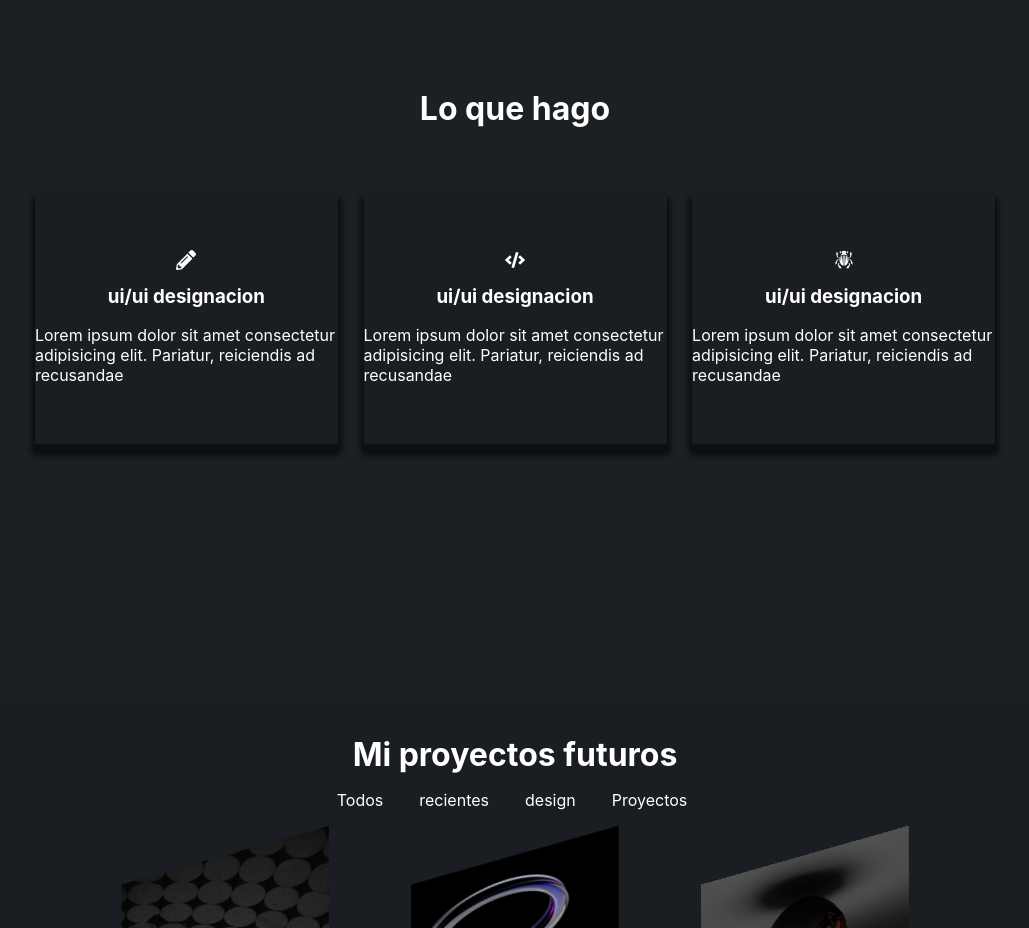
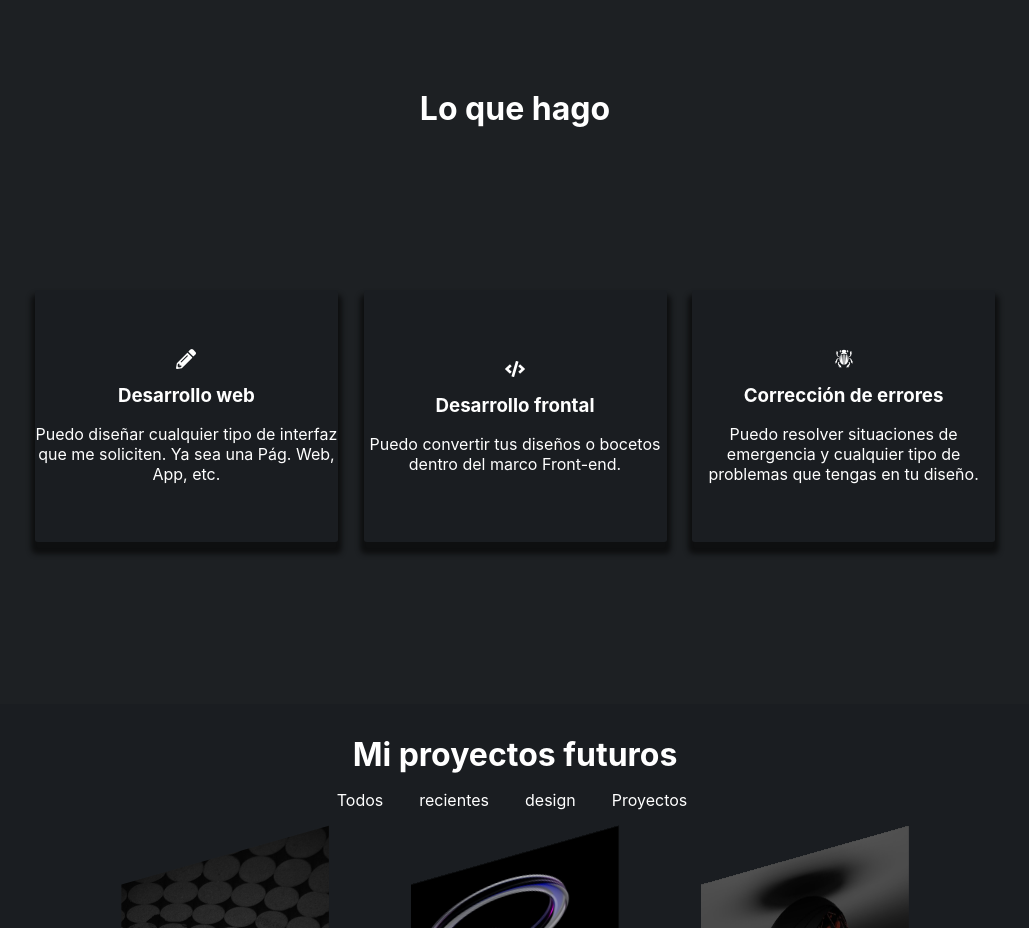
Before and after one commit to Lcdiego/Portfolio, a React (Create React App) app: page / in a window 1280 px wide. Shown: the part 2320-3248 px from the top of the page, without its empty margins (125-1154 px from the left). Built offline with nearby package versions, Linux system fonts and the light colour scheme.

Commit message:
cambio etiquetas

```diff
--- a/src/components/TP-Porfolio/Servicios/Servicios.css
+++ b/src/components/TP-Porfolio/Servicios/Servicios.css
@@ -2,10 +2,6 @@
     margin: 0;
     padding: 0;
     box-sizing: border-box;
-}
-.servicios{
-    width: 100vw;
-    height: 90vh;
 }
 .titulo_Etiqueta{
     display: flex;
@@ -18,22 +14,14 @@
 
 
 }
-.tituloEtiqueta{
-    color: white;
-    margin-bottom: 17px;
-}
-.parrafoEtiqueta{
-    color: white
-}
-
 .seccionServicios{
     width: 100vw;
     height: 72vh;
     background-color:rgb(29,32,35) ;
     display: flex;
     justify-content: center;
-    align-items: flex-start;
-    padding-top: 4%;
+    align-items: center;
+
 
 
 }
@@ -51,6 +39,23 @@
 
 
 }
+.servicios{
+    width: 100vw;
+    height: 90vh;
+}
+
+.tituloEtiqueta{
+    color: white;
+    margin-bottom: 17px;
+}
+.parrafoEtiqueta{
+    color: white;
+    text-align: center;
+
+}
+
+
+
 .contenedorEtiqueas:hover{
     transform: scale(1.15);
 }
@@ -65,23 +70,20 @@
         width: 300px;
         height: 253px;
     }
-     .titulo_Etiqueta{
-        font-size:25px ;
-        height: 21%;
 
-    }
     .parrafoEtiqueta{
         font-size: 16px;
     }
-    .tituloEtiqueta{
-        margin-bottom: 17px;
-    }
+
 
 }
 @media(max-width:1000px){
     .contenedorEtiqueas{
         width: 266px;
         height: 222px;
+    }
+    .titulo_Etiqueta{
+        font-size: 26px;
     }
 }
 @media(max-width:900px){
@@ -92,22 +94,22 @@
     .parrafoEtiqueta{
         font-size: 13px;
     }
-    .seccionServicios{
-        display: flex;
 
-    }
+
 }
 @media(max-width:800px){
     .contenedorEtiqueas{
         width: 226px;
-        height: 222px;
+        height: 197px;
     }
     .titulo_Etiqueta{
         height: 23%;
     }
     .seccionServicios{
-        height: 82vh;
+        height: 70vh;
+
     }
+
 }
 @media(max-width:700px){
     .titulo_Etiqueta{
@@ -120,9 +122,8 @@
         right: 28px;
     }
     .seccionServicios{
-        height: 81vh;
-        display: flex;
-        align-items: flex-start;
+        height: 66vh;
+
     }
     .contenedorEtiqueas{
         width: 251px;
@@ -140,8 +141,8 @@
     height: 28%;
 }
 .seccionServicios{
-padding-top: 4%;
-height: 81vh;
+    padding-top: 4%;
+    height: 65vh;
 }
 }
 @media(max-width:500px){
--- a/src/components/TP-Porfolio/Servicios/Servicios.jsx
+++ b/src/components/TP-Porfolio/Servicios/Servicios.jsx
@@ -10,18 +10,18 @@ const Servicios = () => {
         <div className='seccionServicios'>
             <div className='contenedorEtiqueas'>
                 <a className='iconoEtiquetas' href="#" ><FaPencilAlt/></a>
-                <h3 className='tituloEtiqueta'>ui/ui designacion</h3>
-                <p className='parrafoEtiqueta'>Lorem ipsum dolor sit amet consectetur adipisicing elit. Pariatur, reiciendis ad recusandae </p>
+                <h3 className='tituloEtiqueta'>Desarrollo web</h3>
+                <p className='parrafoEtiqueta'>Puedo diseñar cualquier tipo de interfaz  que me soliciten. Ya sea una Pág. Web, App, etc.</p>
             </div>
             <div className='contenedorEtiqueas'>
                 <a className='iconoEtiquetas' href="#" ><FaCode/></a>
-                <h3 className='tituloEtiqueta'>ui/ui designacion</h3>
-                <p className='parrafoEtiqueta'>Lorem ipsum dolor sit amet consectetur adipisicing elit. Pariatur, reiciendis ad recusandae </p>
+                <h3 className='tituloEtiqueta'>Desarrollo frontal</h3>
+                <p className='parrafoEtiqueta'>Puedo convertir tus diseños o bocetos dentro del marco Front-end.  </p>
             </div>
             <div className='contenedorEtiqueas'>
                 <a className='iconoEtiquetas' href="#" ><GiScarabBeetle/></a>
-                <h3 className='tituloEtiqueta'>ui/ui designacion</h3>
-                <p className='parrafoEtiqueta'>Lorem ipsum dolor sit amet consectetur adipisicing elit. Pariatur, reiciendis ad recusandae </p>
+                <h3 className='tituloEtiqueta'>Corrección de errores</h3>
+                <p className='parrafoEtiqueta'>Puedo resolver situaciones de emergencia y cualquier tipo de problemas que tengas en tu diseño.</p>
             </div>
 
 
```
